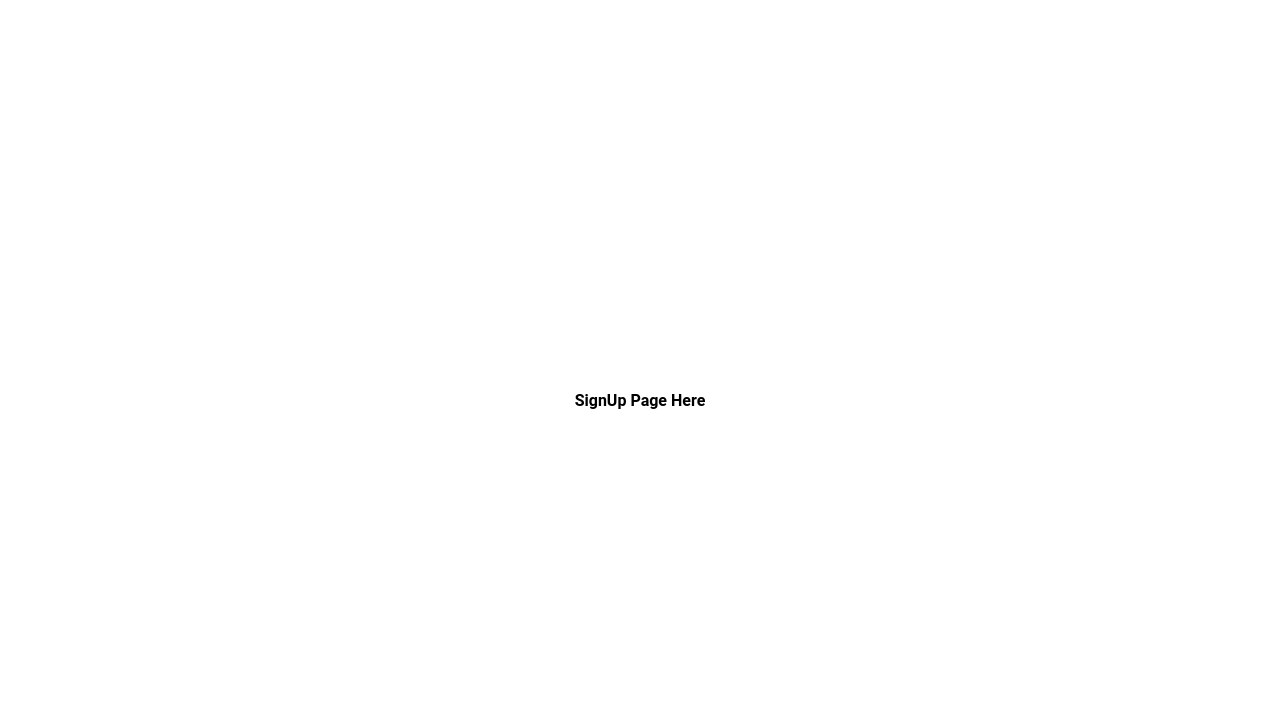
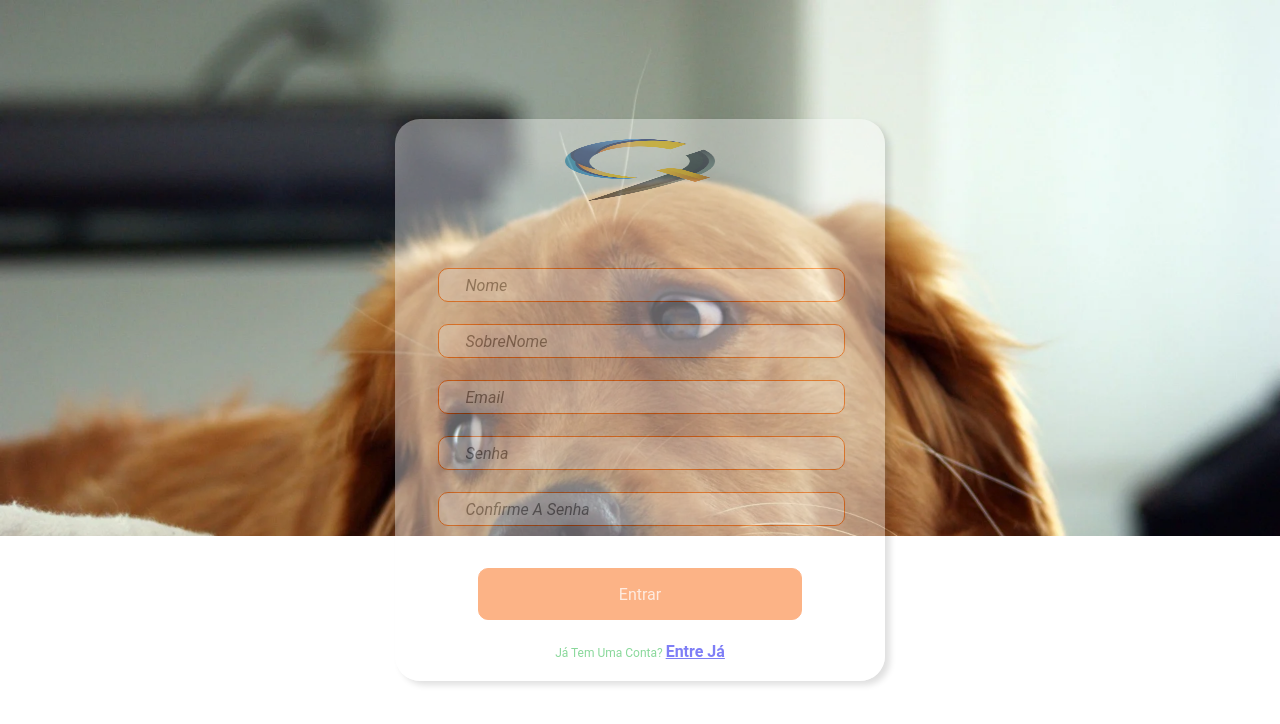
Before and after one commit to THONWELLING/dog-breeds, a React (Vite) app: page /signup in a window 1280 px wide. Shown: the top 724 px of the page. Built offline with nearby package versions, Linux system fonts and the light colour scheme.

Commit message:
finaliza página de login e página de cadastro

```diff
--- a/src/components/Card/styles.ts
+++ b/src/components/Card/styles.ts
@@ -12,7 +12,7 @@ export const CardContainer = styled.div<{
   opacity: .5;
 
   ${(props) => !props.noShadow && css`
-    box-shadow: 5px 4px 6px rgba(0,0,0,0,25)
+    box-shadow: 5px 4px 6px rgba(0,0,0,0.25)
   `};
   border-radius: 25px;
   padding: 20px;
--- a/src/components/Input/styles.ts
+++ b/src/components/Input/styles.ts
@@ -12,6 +12,7 @@ export const InputContainer = styled.div`
   align-items: center;
   z-index: 100;
 
+
   input {
     width:100%
     font-size: 1rem;
--- a/src/pages/SignIn/index.tsx
+++ b/src/pages/SignIn/index.tsx
@@ -1,9 +1,14 @@
+import { useState } from 'react'
+
 import * as C from './styles'
-import background from '../../assets/images/banner_dog.jpg'
+
 import Card from '../../components/Card'
 import Input from '../../components/Input'
-import { useState } from 'react'
 import Button from '../../components/Buttom'
+
+import background from '../../assets/images/banner_dog.jpg'
+import logoQ9 from'../../assets/images/logoq9.png'
+import { Link, useNavigate } from 'react-router-dom'
 
 
 
@@ -11,10 +16,17 @@ const SignIn = () => {
   const [email, setEmail] = useState('')
   const [password, setPassword] = useState('')
 
+  const navigate = useNavigate()
+
+  const handleSignIn = () => {
+    navigate('/dashboard')
+  }
+
   return(
     <C.Container>
       <C.Background image={background} />
       <Card  width='450px'>
+        <img src={logoQ9} width={150} height={62} alt="Logotipo Da Q9"  />
         <C.InputContainer>
           <Input placeholder='Entre Com O Email'
             type={'email'}
@@ -28,9 +40,10 @@ const SignIn = () => {
           />
         </C.InputContainer>
         <C.ButtonContainer>
-          <Button type='button'>
+          <Button type='button' onClick={handleSignIn}>
             Entrar
           </Button>
+          <p>Ainda Não É Cadastrado? <Link to='/signup'>Cadastre-se Já</Link> </p>
         </C.ButtonContainer>
       </Card>
     </C.Container>
--- a/src/pages/SignIn/styles.ts
+++ b/src/pages/SignIn/styles.ts
@@ -39,9 +39,11 @@ export const ButtonContainer = styled.div`
   p {
     font-size: 0.75rem;
     font-weight: 400;
-    color: ${({theme}) => theme.colors.secondary}
+    font-family: Roboto, sans-serif;
+    color: ${({theme}) => theme.colors.green};
 
     a {
+      font-family: Roboto, sans-serif;
       font-size: 1rem;
       font-weight: 700;
     }
--- a/src/pages/SignUp/index.tsx
+++ b/src/pages/SignUp/index.tsx
@@ -1,13 +1,51 @@
+import { useState } from 'react'
+
 import * as C from './styles'
 
 
+import Card from '../../components/Card'
+import Input from '../../components/Input'
+import Button from '../../components/Buttom'
+
+import background from '../../assets/images/banner_dog.jpg'
+import logoQ9 from'../../assets/images/logoq9.png'
+import { Link, useNavigate } from 'react-router-dom'
+
+
+
 const SignUp = () => {
+  const [email, setEmail] = useState('')
+  const [password, setPassword] = useState('')
+
+  const navigate = useNavigate()
+
+  const handleSignUp = () => {
+    navigate('/dashboard')
+  }
+
   return(
     <C.Container>
-      <h1>SignUp Page Here</h1>
+      <C.Background image={background} />
+      <Card  width='450px'>
+        <img src={logoQ9} width={150} height={62} alt="Logotipo Da Q9"  />
+        <C.InputContainer>
+          <Input placeholder='Nome'/>
+          <Input placeholder='SobreNome'/>
+          <Input placeholder='Email'/>
+          <Input placeholder='Senha'/>
+          <Input placeholder='Confirme A Senha'/>
+        </C.InputContainer>
+        <C.ButtonContainer>
+          <Button type='button' onClick={handleSignUp}>
+            Entrar
+          </Button>
+          <p>Já Tem Uma Conta? <Link to='/'>Entre Já</Link> </p>
+        </C.ButtonContainer>
+      </Card>
     </C.Container>
   )
 }
 
 
+
 export default SignUp
--- a/src/pages/SignUp/styles.ts
+++ b/src/pages/SignUp/styles.ts
@@ -15,8 +15,34 @@ export const Background = styled.div<{image: any}>`
   width: 100%;
   top: 0;
   left: 0;
-  height: 50vh;
+  height: 67vh;
   background-image url(${({ image }) => image});
-  background-size: contain;
-  z-index: 1;
+  background-size: cover;
+  z-index: -1;
 `
+export const InputContainer = styled.div`
+  margin-top: 67px;
+  width: 90%;
+  flex: 1
+`
+export const ButtonContainer = styled.div`
+  margin-top: 20px;
+  width: 90%;
+  display: flex;
+  flex-direction: column;
+  align-items: center;
+
+  p {
+    font-size: 0.75rem;
+    font-weight: 400;
+    font-family: Roboto, sans-serif;
+    color: ${({theme}) => theme.colors.green};
+
+    a {
+      font-family: Roboto, sans-serif;
+      font-size: 1rem;
+      font-weight: 700;
+    }
+  }
+
+`
--- a/src/styles/colors.ts
+++ b/src/styles/colors.ts
@@ -2,7 +2,7 @@ export const colors = {
   PRIMARY: "#FB6910",
   SECONDARY: "#343233",
   TERTIARY: "#E8E8E8",
-  BACKGROUND: "#FFFFFF",
+  BACKGROUND: "rgba(255,255,255,0.75)",
   BACKGROUND2: "#F6F6F7",
   RED: "#E72424",
   GREEN: "#15b138"
```
Also changed, not shown: src/assets/images/logoq9.png (added).
